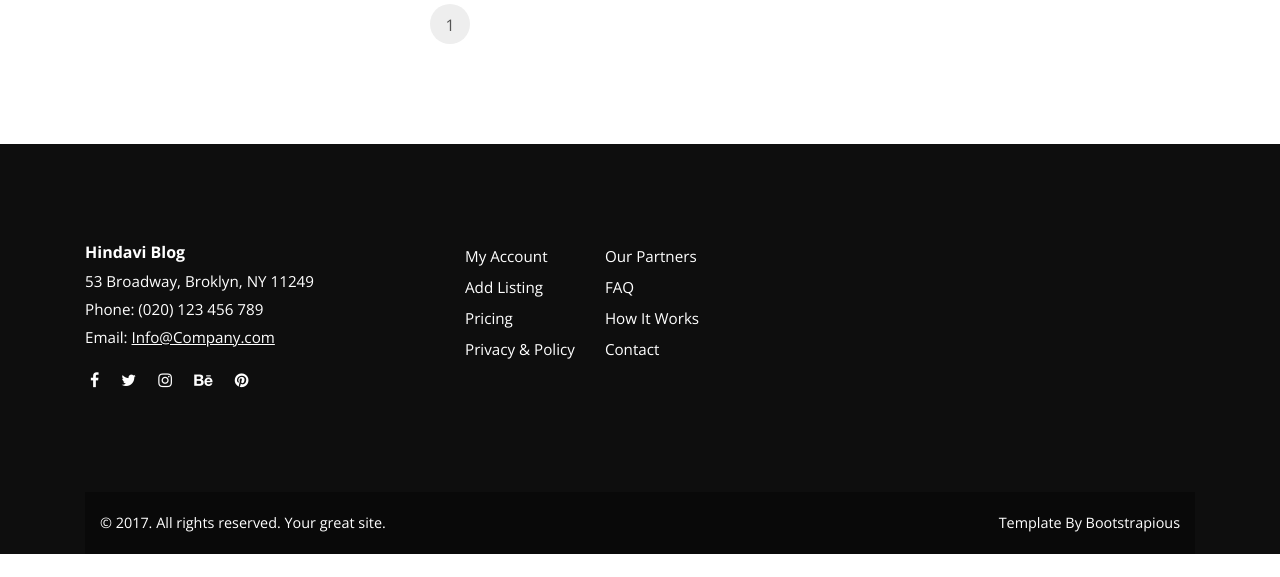
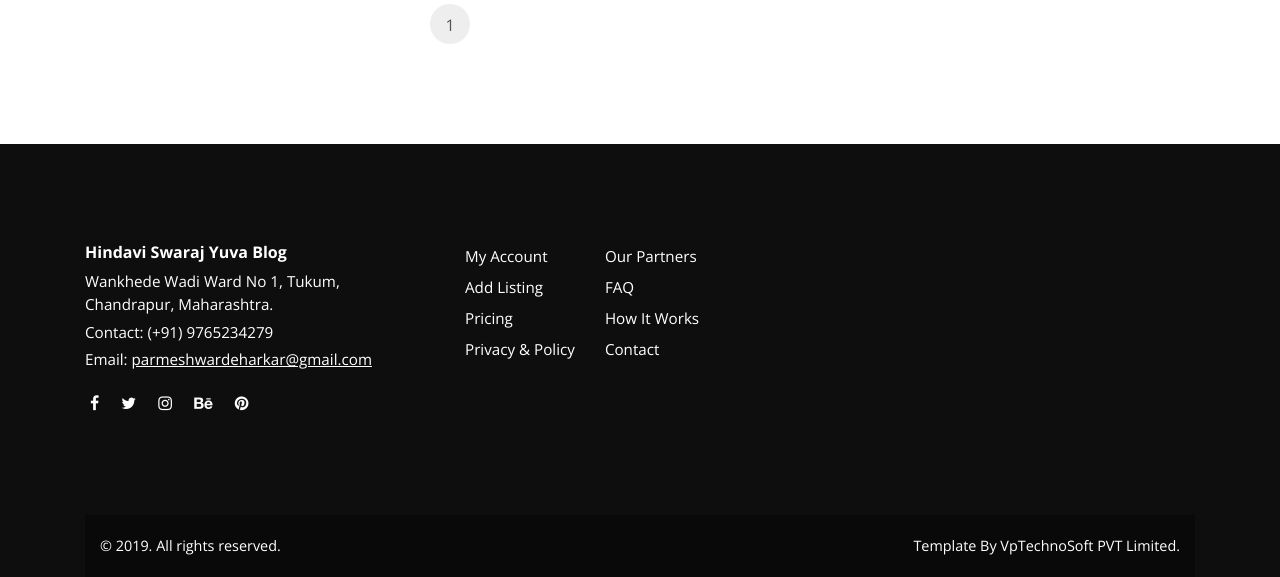
Before and after one commit to parmeshwar12/blog, a Django app: page /blog/ in a window 1280 px wide. Shown: the part 1215-1792 px from the top of the page. Before the commit the page ends 1769 px from the top, so only its background shows below. Run offline with Django 3.2, Linux system fonts and the light colour scheme; data comes from the database, SQL or seed files in the repository; both versions use the stored data as it was after the commit; some libraries are stand-ins or nearby versions.

Commit message:
add information file

```diff
--- a/templates/footer.html
+++ b/templates/footer.html
@@ -4,14 +4,14 @@
         <div class="row">
           <div class="col-md-4">
             <div class="logo">
-              <h6 class="text-white">Hindavi Blog</h6>
+              <h6 class="text-white">Hindavi Swaraj Yuva Blog</h6>
             </div>
             <div class="contact-details">
-              <p>53 Broadway, Broklyn, NY 11249</p>
-              <p>Phone: (020) 123 456 789</p>
-              <p>Email: <a href="mailto:info@company.com">Info@Company.com</a></p>
+              <p>Wankhede Wadi Ward No 1, Tukum,<br/> Chandrapur, Maharashtra.</p>
+              <p>Contact: (+91) 9765234279</p>
+              <p>Email: <a href="#">parmeshwardeharkar@gmail.com</a></p>
               <ul class="social-menu">
-                <li class="list-inline-item"><a href="#"><i class="fa fa-facebook"></i></a></li>
+                <li class="list-inline-item"><a href="http//www.facebook.com/"><i class="fa fa-facebook"></i></a></li>
                 <li class="list-inline-item"><a href="#"><i class="fa fa-twitter"></i></a></li>
                 <li class="list-inline-item"><a href="#"><i class="fa fa-instagram"></i></a></li>
                 <li class="list-inline-item"><a href="#"><i class="fa fa-behance"></i></a></li>
@@ -38,7 +38,7 @@
           <div class="col-md-4">
             <div class="latest-posts">
             {% for post in object_list %}
-            <a href="#">
+            <a href="{{post.get_absolute_url}}">
                 <div class="post d-flex align-items-center">
                   <div class="image"><img src="{{post.thumbnail.url}}" alt="..." class="img-fluid"></div>
                   <div class="title"><strong>{{post.title}}</strong><span class="date last-meta">{{post.timestamp}}</span></div>
@@ -53,10 +53,10 @@
         <div class="container">
           <div class="row">
             <div class="col-md-6">
-              <p>&copy; 2017. All rights reserved. Your great site.</p>
+              <p>&copy; 2019. All rights reserved. </p>
             </div>
             <div class="col-md-6 text-right">
-              <p>Template By <a href="https://bootstrapious.com/p/bootstrap-carousel" class="text-white">Bootstrapious</a>
+              <p>Template By <a href="https://bootstrapious.com/p/bootstrap-carousel" class="text-white">VpTechnoSoft PVT Limited.</a>
                 <!-- Please do not remove the backlink to Bootstrap Temple unless you purchase an attribution-free license @ Bootstrap Temple or support us at http://bootstrapious.com/donate. It is part of the license conditions. Thanks for understanding :)                         -->
               </p>
             </div>
```
Also changed, not shown: db.sqlite3, readme.md (added).
